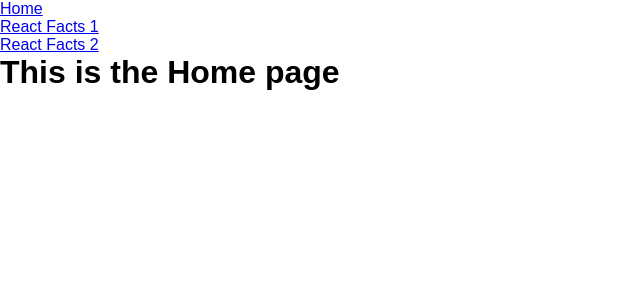
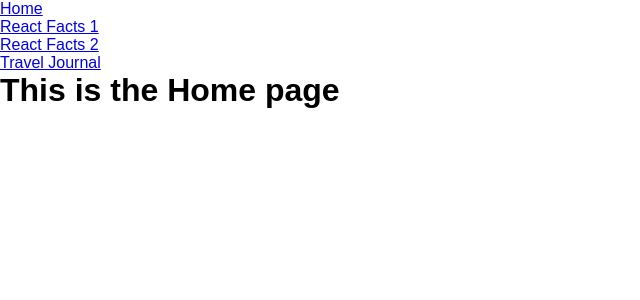
Before and after one commit to joshua-akuna/scrimba-react-tutorials, a React (Vite) app: page / in a window 1280 px wide. Shown: the top 300 px of the page, without its empty margins (0-640 px from the left). Built offline with nearby package versions, Linux system fonts and the light colour scheme.

Commit message:
TravelJournal page created

```diff
--- a/components/Main1.jsx
+++ b/components/Main1.jsx
@@ -1,6 +1,6 @@
 export default function Main() {
   return (
-    <main className='react react-facts'>
+    <main className='react-facts'>
       <h1>Fun facts about React</h1>
       <ul>
         <li>Was first released in 20~13</li>
--- a/pages/HomePage.jsx
+++ b/pages/HomePage.jsx
@@ -14,6 +14,9 @@ export default function HomePage() {
           <li>
             <Link to='/new-react-facts'>React Facts 2</Link>
           </li>
+          <li>
+            <Link to='/travel-journal'>Travel Journal</Link>
+          </li>
         </ul>
       </nav>
       <h1>This is the Home page</h1>
--- /dev/null
+++ b/pages/TravelJournal.jsx
@@ -0,0 +1,3 @@
+export default function Journal() {
+  return <h1>Travel Journal page</h1>;
+}
--- a/src/App.jsx
+++ b/src/App.jsx
@@ -3,6 +3,7 @@ import { BrowserRouter as Router, Routes, Route } from 'react-router-dom';
 import HomePage from '../pages/HomePage';
 import ReactFacts1 from '../pages/ReactFacts1';
 import ReactFacts2 from '../pages/ReactFacts2';
+import Journal from '../pages/TravelJournal';
 
 function App() {
   return (
@@ -11,6 +12,7 @@ function App() {
         <Route path='/' element={<HomePage />} />
         <Route path='/react-facts' element={<ReactFacts1 />} />
         <Route path='/new-react-facts' element={<ReactFacts2 />} />
+        <Route path='/travel-journal' element={<Journal />} />
       </Routes>
     </Router>
   );
```
